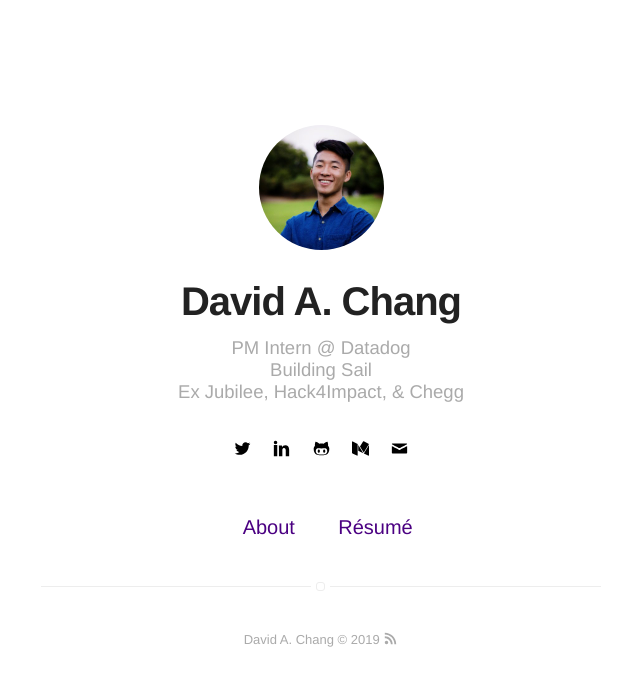
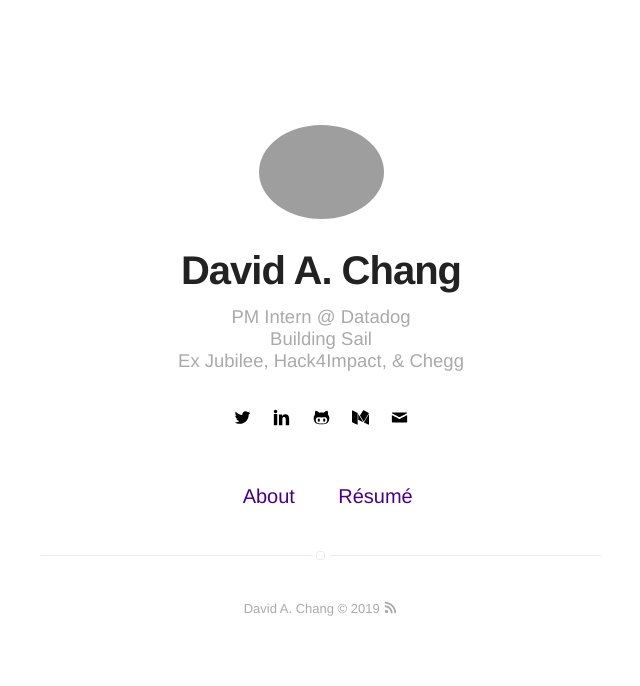
Before and after one commit to andyaustinchai/andyaustinchai.github.io, a Jekyll site: the page built from index.html, in a window 1280 px wide. Shown: the top 686 px of the page, without its empty margins (319-959 px from the left). Built offline with Jekyll 4.4.1, drawn with Linux system fonts in a browser that asks for light colours.

Commit message:
Update _config.yml

```diff
--- a/_config.yml
+++ b/_config.yml
@@ -8,7 +8,7 @@ bio: PM Intern @ Datadog <br> Building Sail <br> Ex Jubilee, Hack4Impact, & Cheg
 # if it's an external image, update below for true
 # better with square images
 external-image: false
-picture: assets/images/LinkedIn Pic.jpg
+picture: assets/images/andy2.jpg
 
 # If you want to include your resume, set to true
 # and specify source (external or local).
```
